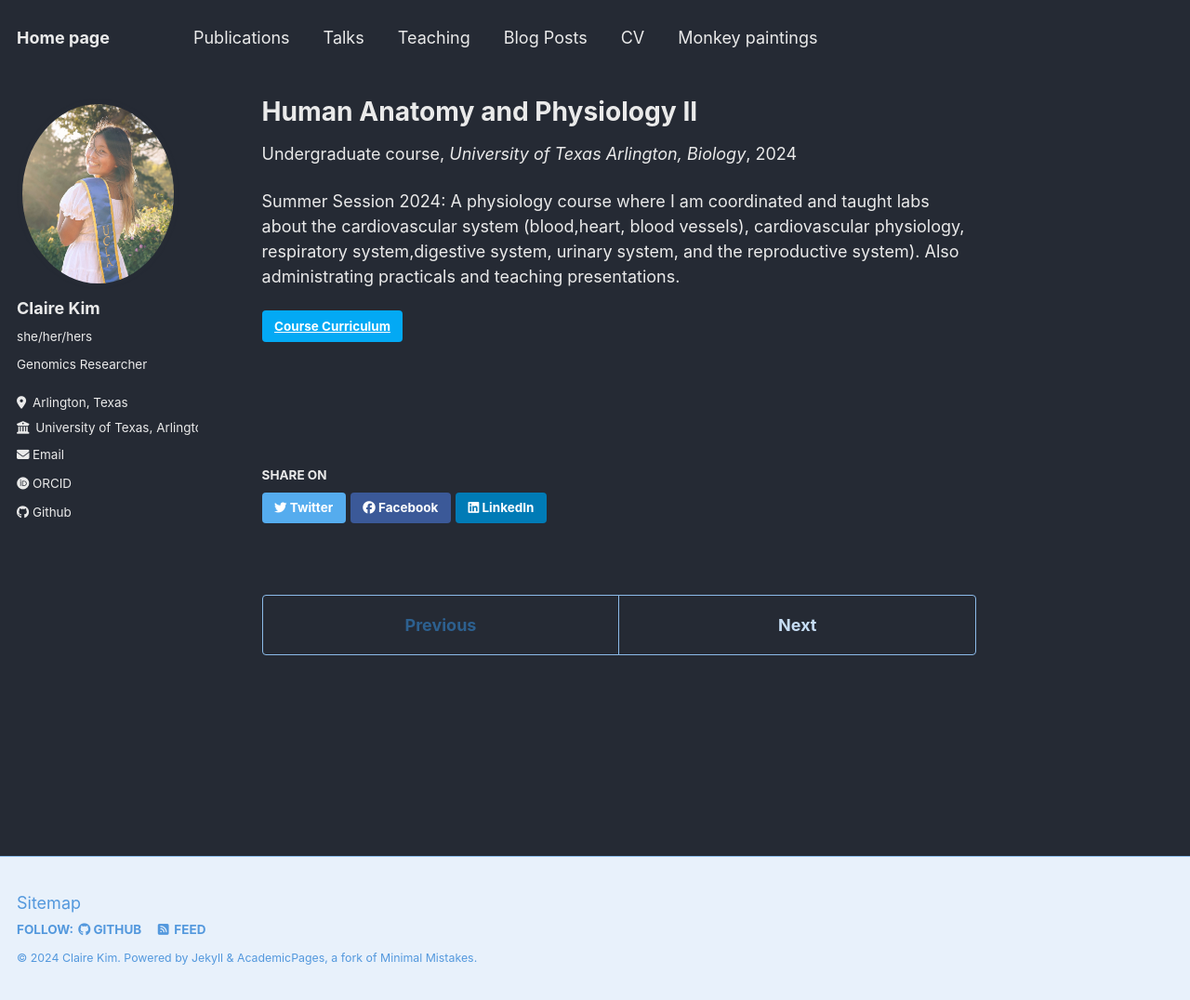
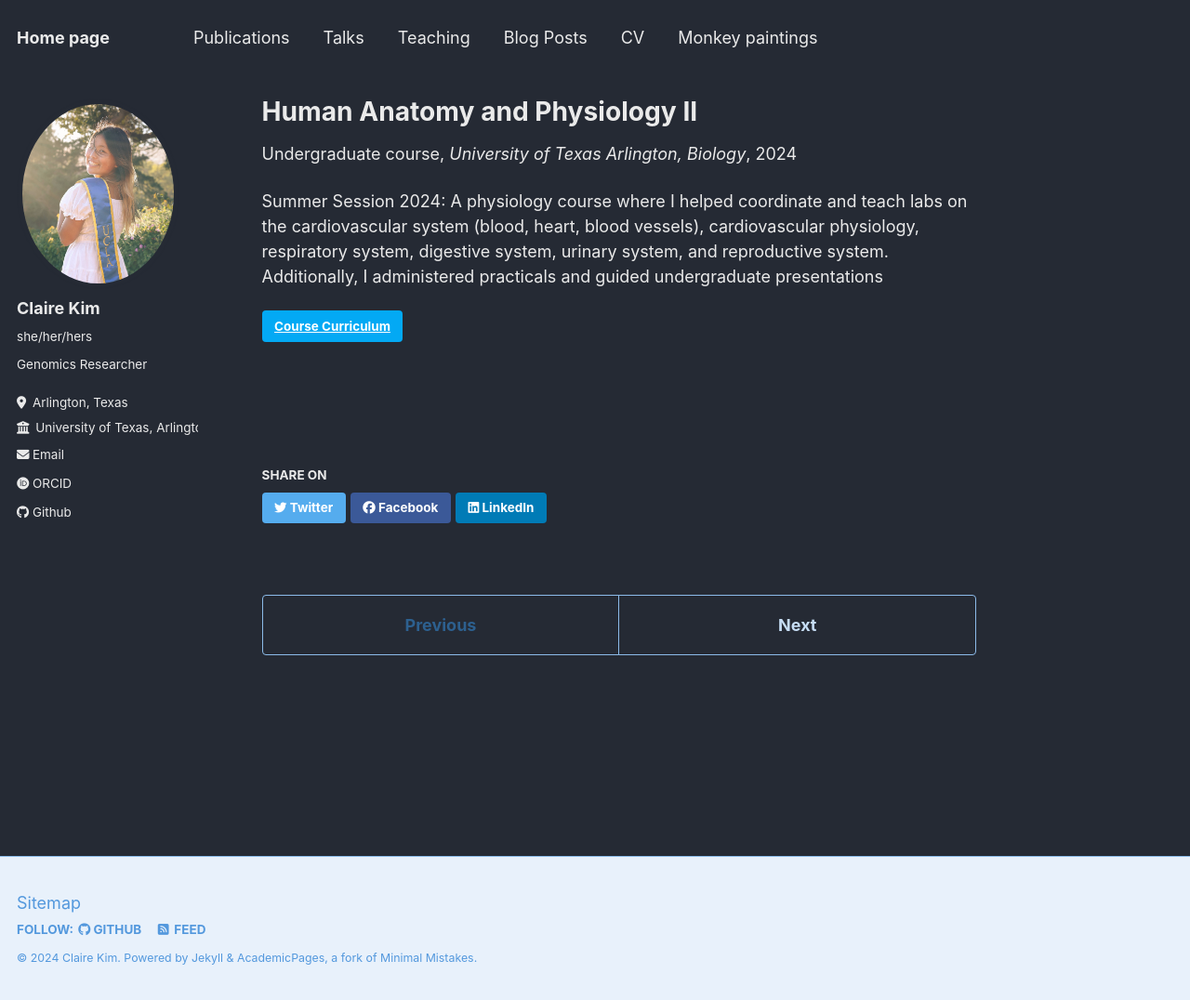
Before and after one commit to ckim0306/ckim0306.github.io, a Jekyll site: the page built from _teaching/2014-spring-teaching-1.md, in a window 1280 px wide and 1076 px high. Shown: the whole window at 93% size. Built offline with Jekyll 4.4.1, drawn with Linux system fonts in a browser that asks for light colours; some web fonts are replaced.

Commit message:
Altering my teaching

```diff
--- a/_teaching/2014-spring-teaching-1.md
+++ b/_teaching/2014-spring-teaching-1.md
@@ -8,6 +8,6 @@ date: 2024-07-10
 location: "Arlington, Texas"
 ---
 
-Summer Session 2024: A physiology course where I am coordinated and taught labs about the cardiovascular system (blood,heart, blood vessels), cardiovascular physiology, respiratory system,digestive system, urinary system, and the reproductive system). Also administrating practicals and teaching presentations.
+Summer Session 2024: A physiology course where I helped coordinate and teach labs on the cardiovascular system (blood, heart, blood vessels), cardiovascular physiology, respiratory system, digestive system, urinary system, and reproductive system. Additionally, I administered practicals and guided undergraduate presentations
 
 [Course Curriculum](https://catalog.uta.edu/search/?P=BIOL%202458){: .btn .btn--info .text-center}
```
